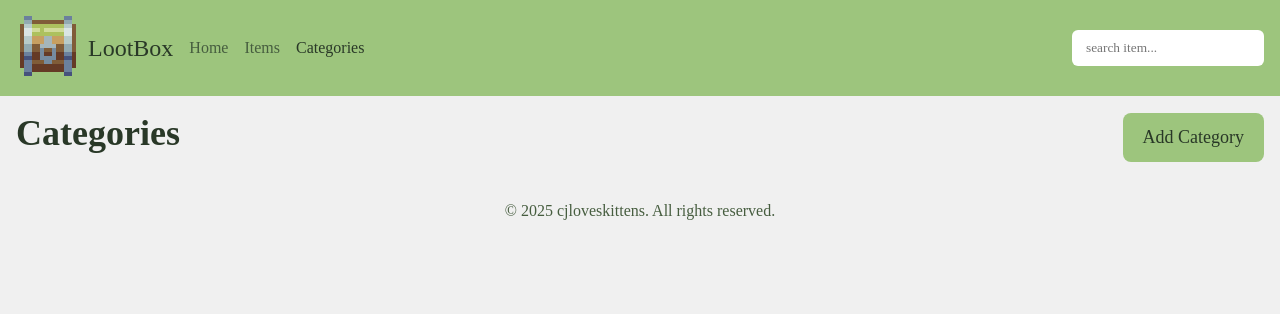
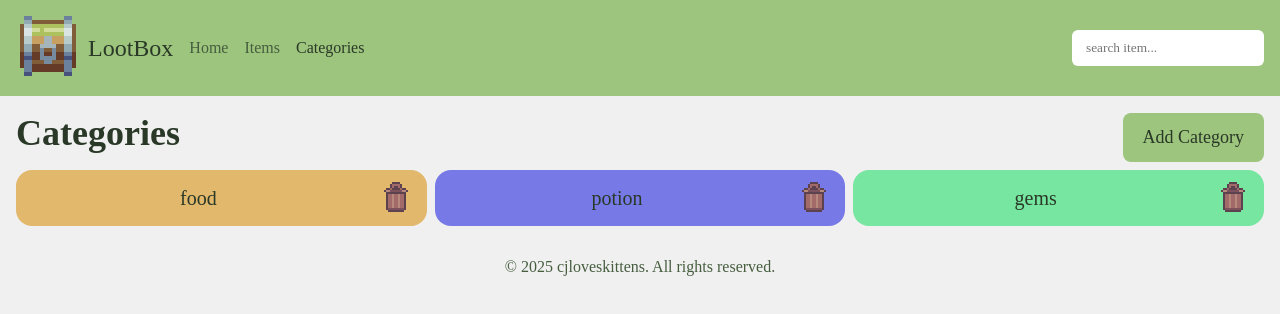
Before and after one commit to cjxo/inventory-app-client, a React (Vite) app: page /categories in a window 1280 px wide. Shown: the top 314 px of the page. Built offline with nearby package versions, Linux system fonts and the light colour scheme; a web font is replaced by a local one.

Commit message:
Basic Category Page

```diff
--- a/src/components/PixelArtCanvas.jsx
+++ b/src/components/PixelArtCanvas.jsx
@@ -1,7 +1,7 @@
 import { useEffect, useRef } from "react";
 import PropTypes from "prop-types";
 
-const PixelArtCanvas = ({ src, alt, scaleX=1, scaleY=1 }) => {
+const PixelArtCanvas = ({ src, alt, scaleX=1, scaleY=1, ...rest }) => {
   const canvasRef = useRef();
 
   useEffect(() => {
@@ -35,7 +35,7 @@ const PixelArtCanvas = ({ src, alt, scaleX=1, scaleY=1 }) => {
   }, [src, scaleX, scaleY]);
 
   return (
-    <canvas ref={canvasRef}>
+    <canvas ref={canvasRef} {...rest}>
       {/*<img ref={imgRef} src={src} alt={alt} style={{ display: 'none' }} />*/}
     </canvas>
   );
--- a/src/components/SortOptionsWide.jsx
+++ b/src/components/SortOptionsWide.jsx
@@ -94,7 +94,6 @@ const SortOptionsWide = ({ onFiltersChanged, defaultFilters }) => {
             <label style={categoryStyles.gems} htmlFor="gems">Gems</label>
           </div>
         </form>
-
       </div>
     </div>
   );
--- /dev/null
+++ b/src/routes/AddCategoryPage.jsx
@@ -0,0 +1,9 @@
+const AddCategoryPage = () => {
+  return (
+    <div className="prologue">
+      <h1 className="title">Add Category</h1>
+    </div>
+  );
+};
+
+export default AddCategoryPage;
--- a/src/routes/CategoryPage.jsx
+++ b/src/routes/CategoryPage.jsx
@@ -1,5 +1,7 @@
 import { Link } from "react-router-dom";
 import styles from "../styles/route.module.css";
+import categoryStyles from "../components/CategoryStyles";
+import PixelArtCanvas from "../components/PixelArtCanvas";
 
 const CategoryPage = () => {
   return (
@@ -8,6 +10,44 @@ const CategoryPage = () => {
         <h1 className="title">Categories</h1>
         <Link to="add" className="common-link-style">Add Category</Link>
       </div>
+
+      <ul className={styles.categoryList}>
+        <li style={{backgroundColor: categoryStyles.food.backgroundColor}}>
+          <p>food</p>
+          <button>
+            <PixelArtCanvas
+              src="./src/assets/textures/trash.png"
+              alt="trash icon"
+              scaleX={2}
+              scaleY={2}
+            />
+          </button>
+        </li>
+
+        <li style={{backgroundColor: categoryStyles.potion.backgroundColor}}>
+          <p>potion</p>
+          <button>
+            <PixelArtCanvas
+              src="./src/assets/textures/trash.png"
+              alt="trash icon"
+              scaleX={2}
+              scaleY={2}
+            />
+          </button>
+        </li>
+
+        <li style={{backgroundColor: categoryStyles.gems.backgroundColor}}>
+          <p>gems</p>
+          <button>
+            <PixelArtCanvas
+              src="./src/assets/textures/trash.png"
+              alt="trash icon"
+              scaleX={2}
+              scaleY={2}
+            />
+          </button>
+        </li>
+      </ul>
     </div>
   );
 };
--- a/src/styles/route.module.css
+++ b/src/styles/route.module.css
@@ -102,3 +102,29 @@ main {
     }
   }
 }
+
+.categoryPage {
+  .categoryList {
+    color: var(--green-colour1);
+    display: grid;
+    grid-template-columns: repeat(auto-fit, minmax(300px, 1fr));
+    gap: 8px;
+    font-size: 20px;
+
+    li {
+      padding: 8px;
+      border-radius: 16px;
+      display: flex;
+      align-items: center;
+
+      p {
+        text-align: center;
+        flex-grow: 1;
+      }
+
+      button {
+        background: transparent;
+      }
+    }
+  }
+}
```
Also changed, not shown: src/main.jsx (+6 -1 lines), src/assets/textures/trash.png (added), 1 other file (tests, documents, lock files or other folders).
